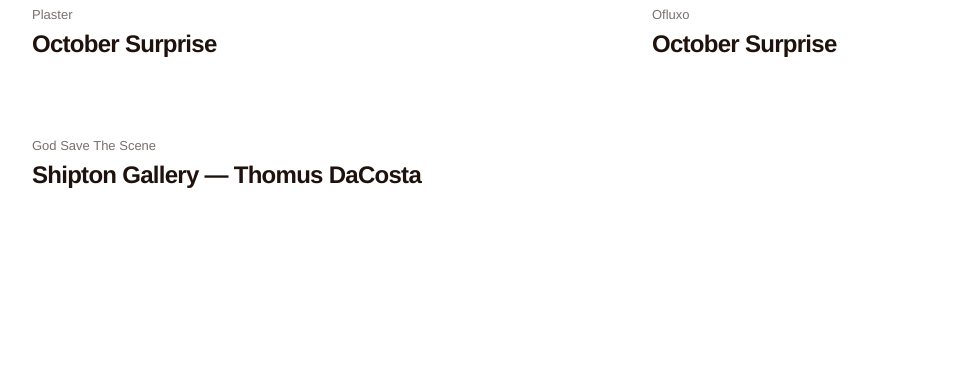
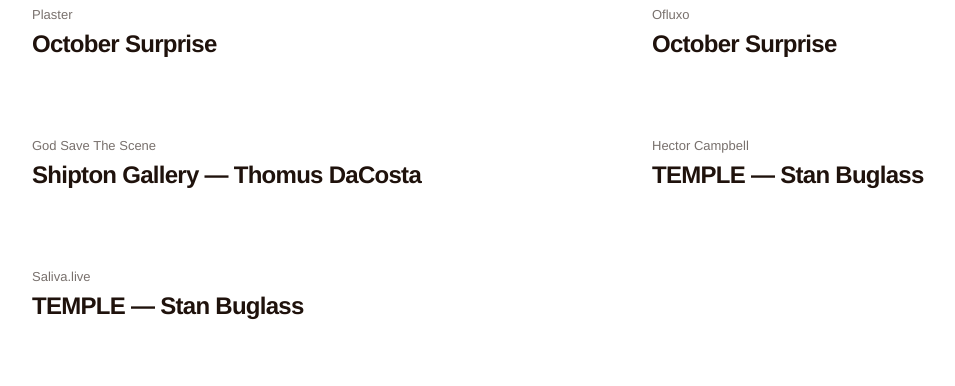
Before and after one commit to tdc2222/Shipton-Site, a plain HTML site: page press.html in a window 1280 px wide. Shown: the part 2380-2766 px from the top of the page, without its empty margins (16-971 px from the left). Drawn offline with Linux system fonts and the light colour scheme.

Commit message:
Update press.html

```diff
--- a/press.html
+++ b/press.html
@@ -584,6 +584,24 @@ footer strong {
       </a>
     </div>
 
+    <div>
+      <div class="press-label">Hector Campbell</div>
+      <a class="press-link"
+        href="https://theshockofthenow.substack.com/p/the-shock-of-the-now-issue-240"
+        target="_blank">
+        TEMPLE — Stan Buglass
+      </a>
+    </div>
+
+    <div>
+      <div class="press-label">Saliva.live</div>
+      <a class="press-link"
+        href="https://saliva.live/exhibitions/b8ac6d03"
+        target="_blank">
+        TEMPLE — Stan Buglass
+      </a>
+    </div>
+
   </section>
 
 </main>
```
